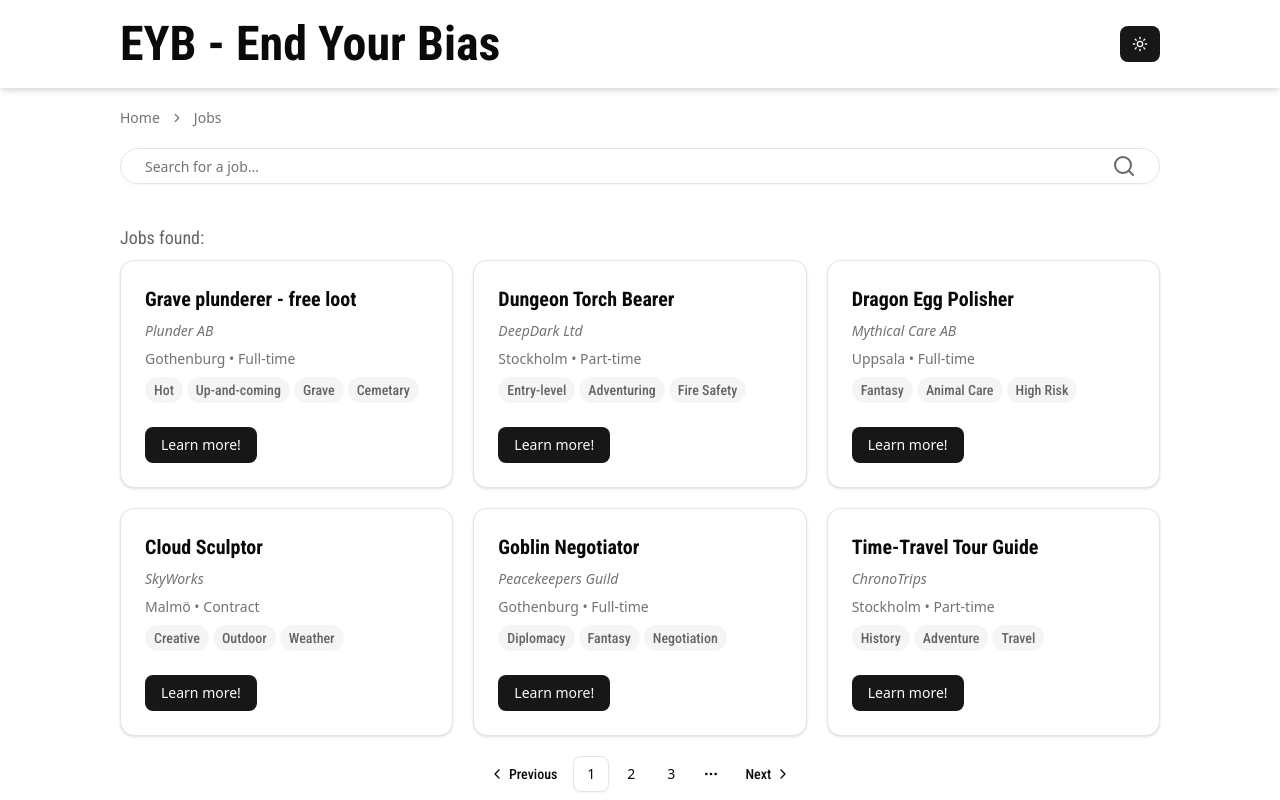
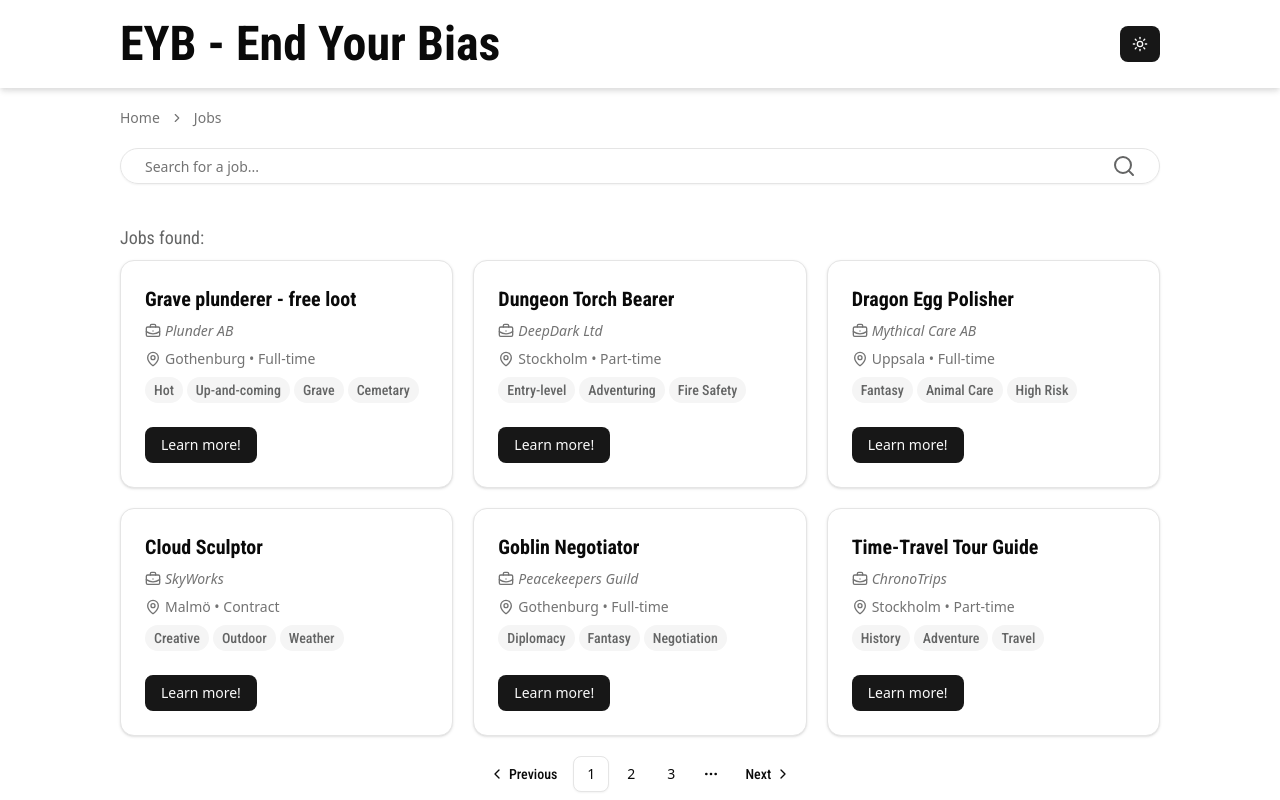
Before and after one commit to martinsson03/EndUrBias, a Next.js app in the folder frontend/: page /user in a window 1280 px wide. Built offline with nearby package versions, Linux system fonts and the light colour scheme.

Commit message:
Added some logos to the jobs!

```diff
--- a/frontend/src/components/page/user/job/ui/jobPageContent.tsx
+++ b/frontend/src/components/page/user/job/ui/jobPageContent.tsx
@@ -4,6 +4,8 @@ import MarkdownFormatter from "@/components/ui/markdownFormatter";
 import { SeperatorHorizontal } from "@/components/ui/seperator";
 import JobViewModel from "@/lib/models/view/jobViewModel";
 import Link from "next/link";
+
+import { MapPin, BriefcaseBusiness } from "lucide-react";
 
 type JobPageContentProps = {
     job: JobViewModel
@@ -16,8 +18,8 @@ export default function JobPageContent({ job }: JobPageContentProps) {
             <div className="flex gap-10 justify-between">
                 <div className="flex flex-col gap-1.5">
                     <h3 className="font-bold">{ job.Title }</h3>
-                    <Link href={`user/company/${job.CompanyId}`}><h6 className="italic">{ job.Company }</h6></Link>
-                    <h6>{ job.Location } • { job.Extent }</h6>
+                    <Link className="flex" href={`user/company/${job.CompanyId}`}><BriefcaseBusiness className="pr-1" size={25}></BriefcaseBusiness><h6 className="italic">{ job.Company }</h6></Link>
+                    <h6 className="flex"><MapPin className="pr-1" size={25}></MapPin>{ job.Location } • { job.Extent }</h6>
                     <div className="flex gap-1 flex-wrap">
                         {job.Tags.map((tag, i) => (
                             <Badge key={i} variant="secondary">{ tag }</Badge>
--- a/frontend/src/components/ui/jobDetails.tsx
+++ b/frontend/src/components/ui/jobDetails.tsx
@@ -3,6 +3,7 @@ import { Card, CardDescription, CardFooter, CardHeader } from "../shadcn/ui/card
 import { Badge } from "../shadcn/ui/badge";
 import Link from "next/link";
 import { cn } from "@/lib/shadcn/utils";
+import { MapPin, BriefcaseBusiness } from "lucide-react";
 
 type JobDetailsProps = {
     job: JobViewModel,
@@ -17,8 +18,8 @@ export default function JobDetails({ job, children, className }: JobDetailsProps
             <Card>
                 <CardHeader>
                     <h5 className="font-bold">{ job.Title }</h5>
-                    <CardDescription><Link href={`user/company/${job.CompanyId}`} className="italic">{ job.Company }</Link></CardDescription>
-                    <CardDescription>{ job.Location } • { job.Extent }</CardDescription>
+                    <CardDescription><Link href={`user/company/${job.CompanyId}`} className="italic flex"><BriefcaseBusiness className="pr-1" size={20}></BriefcaseBusiness>{ job.Company }</Link></CardDescription>
+                    <CardDescription className="flex"><MapPin className="pr-1" size={20}></MapPin>{ job.Location } • { job.Extent }</CardDescription>
                     <div className="flex gap-1 flex-wrap">
                         {job.Tags.map((tag, i) => (
                             <Badge key={i} variant="secondary">{ tag }</Badge>
```
